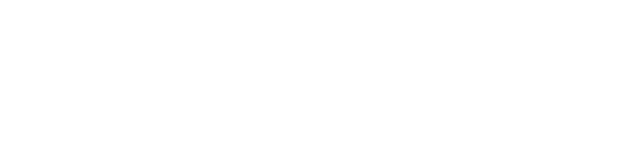
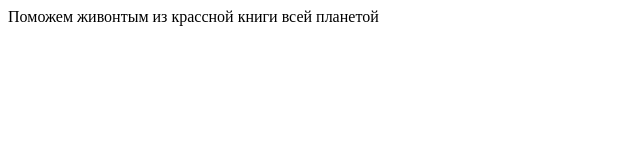
Before and after one commit to Disstopler/Disstopler.github.io, a plain HTML site: page index.html in a window 1280 px wide. Shown: the whole page, without its empty margins (0-640 px from the left). Drawn offline with Linux system fonts and the light colour scheme.

Commit message:
Update index.html

```diff
--- a/index.html
+++ b/index.html
@@ -1,2 +1,3 @@
 <HEAD>
   <TITLE>CloudPayment Test</TITLE>
+  <BODY> Поможем живонтым из крассной книги всей планетой </BODY>
```
